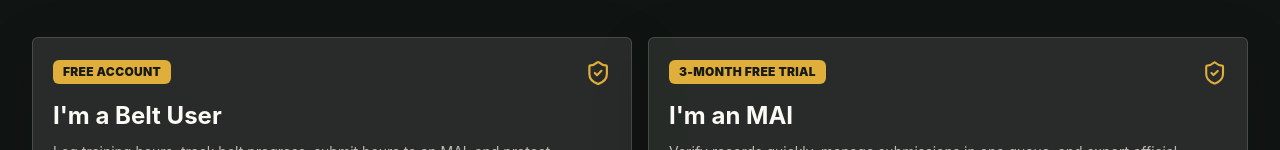
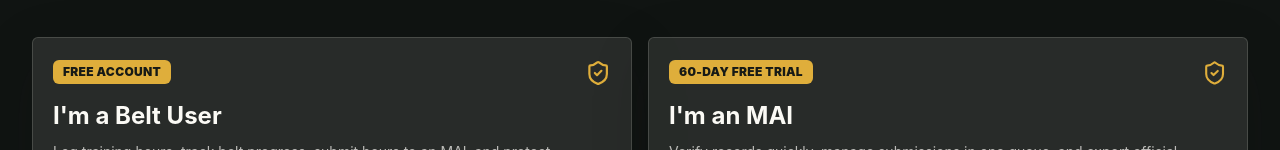
Before and after one commit to brokenasco/MCMAPLOGS, a React (Vite) app: page / in a window 1280 px wide. Shown: the part 348-498 px from the top of the page. Built offline with nearby package versions, Linux system fonts and the light colour scheme; no server answers.

Commit message:
Change MAI trial to 60 days

```diff
--- a/api/create-checkout-session.js
+++ b/api/create-checkout-session.js
@@ -51,7 +51,7 @@ export default async function handler(request, response) {
       mode: 'subscription',
       'line_items[0][price]': priceId,
       'line_items[0][quantity]': '1',
-      'subscription_data[trial_period_days]': '90',
+      'subscription_data[trial_period_days]': '60',
       'subscription_data[metadata][account_role]': role,
       'subscription_data[metadata][source_account_type]': profile.account_type,
       'subscription_data[metadata][user_id]': signedInUser.id,
--- a/src/components/SubscriptionBanner.jsx
+++ b/src/components/SubscriptionBanner.jsx
@@ -16,10 +16,10 @@ export default function SubscriptionBanner() {
           {!isMai
             ? 'Belt User accounts are free.'
             : hasTrialingMaiPlan
-              ? 'MAI 3-month free trial active. Then $69.99/year.'
+              ? 'MAI 60-day free trial active. Then $69.99/year.'
               : hasActiveMaiPlan
               ? 'MAI annual subscription active: $69.99/year.'
-              : 'MAI access starts with a 3-month free trial, then $69.99/year.'}
+              : 'MAI access starts with a 60-day free trial, then $69.99/year.'}
         </p>
         <Link
           to="/profile/subscription"
--- a/src/context/AppContext.jsx
+++ b/src/context/AppContext.jsx
@@ -18,7 +18,7 @@ const subscriptionPlans = {
     label: '$69.99/year',
     requiresPayment: true,
     annualPrice: 69.99,
-    trialDays: 90,
+    trialDays: 60,
     monthlyDisplay: '$69.99/year'
   }
 };
--- a/src/pages/Landing.jsx
+++ b/src/pages/Landing.jsx
@@ -30,7 +30,7 @@ const userPaths = [
   },
   {
     title: "I'm an MAI",
-    badge: '3-month free trial',
+    badge: '60-day free trial',
     text: 'Verify records quickly, manage submissions in one queue, and export official documentation.',
     cta: 'Create MAI Account',
     to: '/signup',
@@ -85,7 +85,7 @@ export default function Landing() {
         <div className="mx-auto grid max-w-7xl gap-4 px-4 py-5 sm:px-6 lg:grid-cols-[1fr_auto] lg:items-center lg:px-8">
           <div>
             <p className="text-sm font-black uppercase tracking-wide text-clay">Simple pricing</p>
-            <h2 className="mt-1 text-2xl font-bold text-ink">Belt Users are free. MAIs get 3 months free.</h2>
+            <h2 className="mt-1 text-2xl font-bold text-ink">Belt Users are free. MAIs get 60 days free.</h2>
             <p className="mt-1 text-sm leading-6 text-ink/70">
               MAI access is $69.99/year after the trial for verification tools, exportable records, and reduced admin work.
             </p>
--- a/src/pages/Profile.jsx
+++ b/src/pages/Profile.jsx
@@ -106,10 +106,10 @@ export default function Profile() {
                   ? displaySubscription.status === 'owner_free'
                     ? 'Owner MAI account'
                     : displaySubscription.status === 'trialing'
-                    ? '3-month free trial active'
+                    ? '60-day free trial active'
                     : displaySubscription.status === 'active'
                     ? '$69.99/year active'
-                    : '3-month trial checkout required'
+                    : '60-day trial checkout required'
                   : 'Free Belt User account'
               }
             />
--- a/src/pages/SignUp.jsx
+++ b/src/pages/SignUp.jsx
@@ -121,7 +121,7 @@ export default function SignUp() {
           )}
 
           <div className="rounded-md border border-brass/30 bg-brass/10 p-4 text-sm leading-6 text-ink/70">
-            Belt User accounts are free. MAI accounts start with a 3-month free trial, then bill annually at $69.99/year.
+            Belt User accounts are free. MAI accounts start with a 60-day free trial, then bill annually at $69.99/year.
           </div>
 
           {emailNotice ? <EmailNotice /> : null}
--- a/src/pages/Subscription.jsx
+++ b/src/pages/Subscription.jsx
@@ -132,7 +132,7 @@ export default function Subscription() {
             <div className="rounded-md bg-field px-4 py-3 text-right">
               <p className="text-3xl font-bold text-ink">{isUpgradeFlow ? '$69.99/year' : displaySubscription.monthlyDisplay}</p>
               <p className="text-sm font-semibold text-ink/60">
-                {isOwnerMai ? 'owner access, no payment required' : isMai || isUpgradeFlow ? '$69.99 billed annually after 3-month trial' : 'no payment required'}
+                {isOwnerMai ? 'owner access, no payment required' : isMai || isUpgradeFlow ? '$69.99 billed annually after 60-day trial' : 'no payment required'}
               </p>
             </div>
           </div>
@@ -144,7 +144,7 @@ export default function Subscription() {
             </p>
             <p className="mt-2 text-sm leading-6 text-ink/70">
               {!isMai
-                ? 'Start the 3-month MAI trial to unlock verification tools, protected records, exportable history, and faster documentation for belt advancement, JEPES, and FITREP support.'
+                ? 'Start the 60-day MAI trial to unlock verification tools, protected records, exportable history, and faster documentation for belt advancement, JEPES, and FITREP support.'
                 : isOwnerMai
                 ? 'This owner MAI account can use verification tools for free. No checkout or Stripe billing is required.'
                 : isTrialingMai
@@ -153,7 +153,7 @@ export default function Subscription() {
                   ? `${displaySubscription.cancelAtPeriodEnd ? 'Your plan is set to cancel at the end of the billing period' : 'Your annual MAI plan is active'}${displaySubscription.currentPeriodEnd ? ` through ${formatDate(displaySubscription.currentPeriodEnd)}` : ''}.`
                   : isCanceledMai
                   ? 'This MAI subscription is canceled. Start checkout again to unlock verification tools.'
-                  : 'Start the 3-month free trial to unlock MAI verification, exportable records, and paperwork-reduction tools. Annual billing is $69.99 after the trial.'}
+                  : 'Start the 60-day free trial to unlock MAI verification, exportable records, and paperwork-reduction tools. Annual billing is $69.99 after the trial.'}
             </p>
           </div>
 
@@ -166,7 +166,7 @@ export default function Subscription() {
                 className="focus-ring inline-flex h-11 items-center justify-center gap-2 rounded-md bg-olive px-4 text-sm font-bold text-white hover:bg-olive/90"
               >
                 <CreditCard size={17} aria-hidden="true" />
-                {isRedirecting ? 'Opening Stripe...' : isUpgradeFlow ? 'Upgrade to MAI' : 'Start 3-month free trial'}
+                {isRedirecting ? 'Opening Stripe...' : isUpgradeFlow ? 'Upgrade to MAI' : 'Start 60-day free trial'}
               </button>
             ) : null}
             {isMai && hasMaiAccess && !isOwnerMai ? (
@@ -198,7 +198,7 @@ export default function Subscription() {
 
         <aside className="grid gap-4">
           <StatCard label="Belt User accounts" value="Free" detail="No payment required" />
-          <StatCard label="MAI trial" value="3 months" detail="Free before annual billing" />
+          <StatCard label="MAI trial" value="60 days" detail="Free before annual billing" />
           <StatCard label="MAI value" value="Less admin" detail="Verify, return, and export records faster" />
           <StatCard label="Records" value="Protected" detail="Keep verified MCMAP documentation organized" />
           <StatCard label="MAI offer" value="$69.99/year" detail="Billed annually after trial" />
@@ -214,7 +214,7 @@ export default function Subscription() {
       </div>
 
       <div className="mt-6 rounded-md border border-brass/30 bg-brass/10 p-4 text-sm leading-6 text-ink/70">
-        Stripe Checkout starts a 3-month MAI free trial. When Stripe confirms checkout, this account becomes an MAI account and unlocks faster verification, protected records, and exportable documentation while the subscription is trialing or active.
+        Stripe Checkout starts a 60-day MAI free trial. When Stripe confirms checkout, this account becomes an MAI account and unlocks faster verification, protected records, and exportable documentation while the subscription is trialing or active.
       </div>
     </PageShell>
   );
@@ -227,7 +227,7 @@ function formatDate(dateString) {
 function getSubscriptionStatusLabel({ displaySubscription, isMai, isTrialingMai, isActiveMai, isOwnerMai, isCanceledMai }) {
   if (!isMai) return 'Free Belt User account';
   if (isOwnerMai) return 'Owner MAI access';
-  if (isTrialingMai) return '3-month free trial active';
+  if (isTrialingMai) return '60-day free trial active';
   if (isActiveMai && displaySubscription.cancelAtPeriodEnd) return 'Active until cancellation date';
   if (isActiveMai) return 'Paid annual subscription active';
   if (isCanceledMai) return 'MAI subscription canceled';
```
Also changed, not shown: 1 other file (tests, documents, lock files or other folders).
